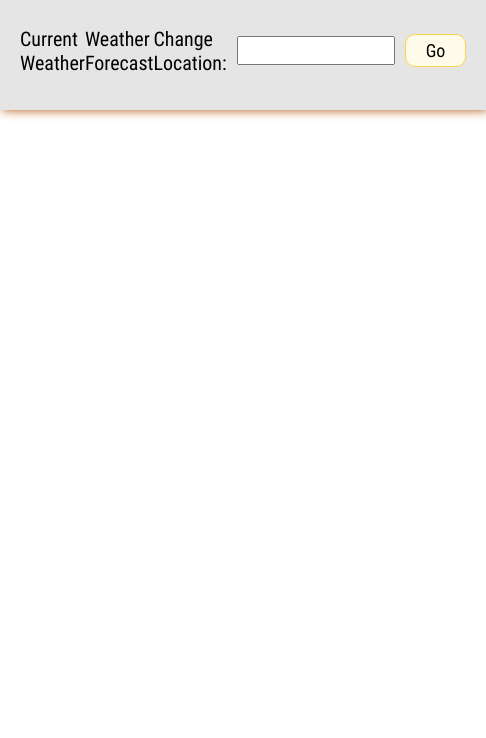
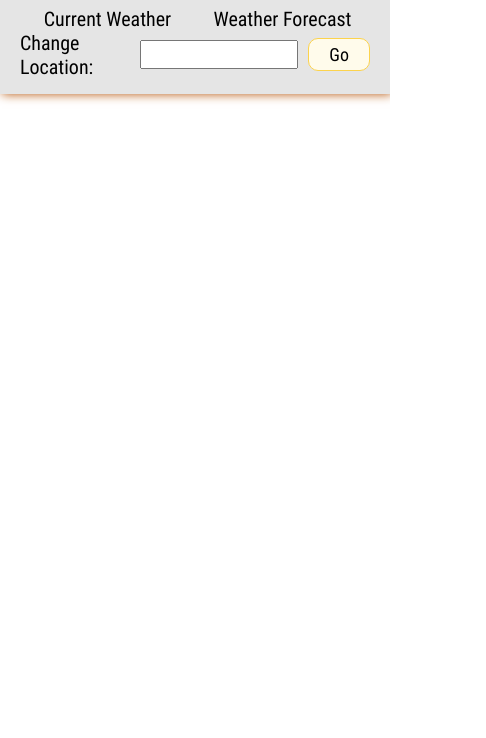
Before and after one commit to lsbdevops/odin-weather-app, a website built with webpack: page src/index.html in a window 390 px wide. Shown: the part 106-844 px from the top of the page, 486 px wide, since content can reach past the window. Built offline with nearby package versions, Linux system fonts and the light colour scheme; a web font is replaced by a local one.

Commit message:
Add mobile responsiveness to header

```diff
--- a/src/index.html
+++ b/src/index.html
@@ -14,8 +14,8 @@
     </div>
     <nav>
         <ul class="options">
-            <li>Current Weather</li>
-            <li>Weather Forecast</li>
+            <li id="current-weather">Current Weather</li>
+            <li id="forecast-weather">Weather Forecast</li>
             <li>
                 <form action="" id="location-search-form">
                     <label for="location-search">Change Location:</label>
--- a/src/style.css
+++ b/src/style.css
@@ -12,10 +12,25 @@
     src: url(./assets/RobotoCondensed-Bold.ttf);
 }
 
-@media only screen and (max-width: 900px) {
+@media only screen and (max-width: 500px) {
+    .options {
+        grid-template-columns: 1fr 1fr !important;
+        justify-items: center;
+    }
+
+    .options>li:nth-child(3) {
+        grid-area: 2 / 1 / 2 / 3
+    }
+}
+
+@media only screen and (max-width: 900px) and (min-width: 500px) {
     header {
         grid-template-columns: 1fr;
         grid-auto-rows: 1fr;
+    }
+
+    .options {
+        justify-items: center;
     }
 }
 
@@ -103,3 +118,12 @@ ul {
 #submit-location-search:focus, #location-search:focus-visible {
     outline: 2px solid #fbbf24;
 }
+
+#current-weather:hover, #forecast-weather:hover {
+    width: fit-content;
+
+}
+#current-weather:hover, #forecast-weather:hover {
+    cursor: pointer;
+    font-weight: bold;
+}
```
